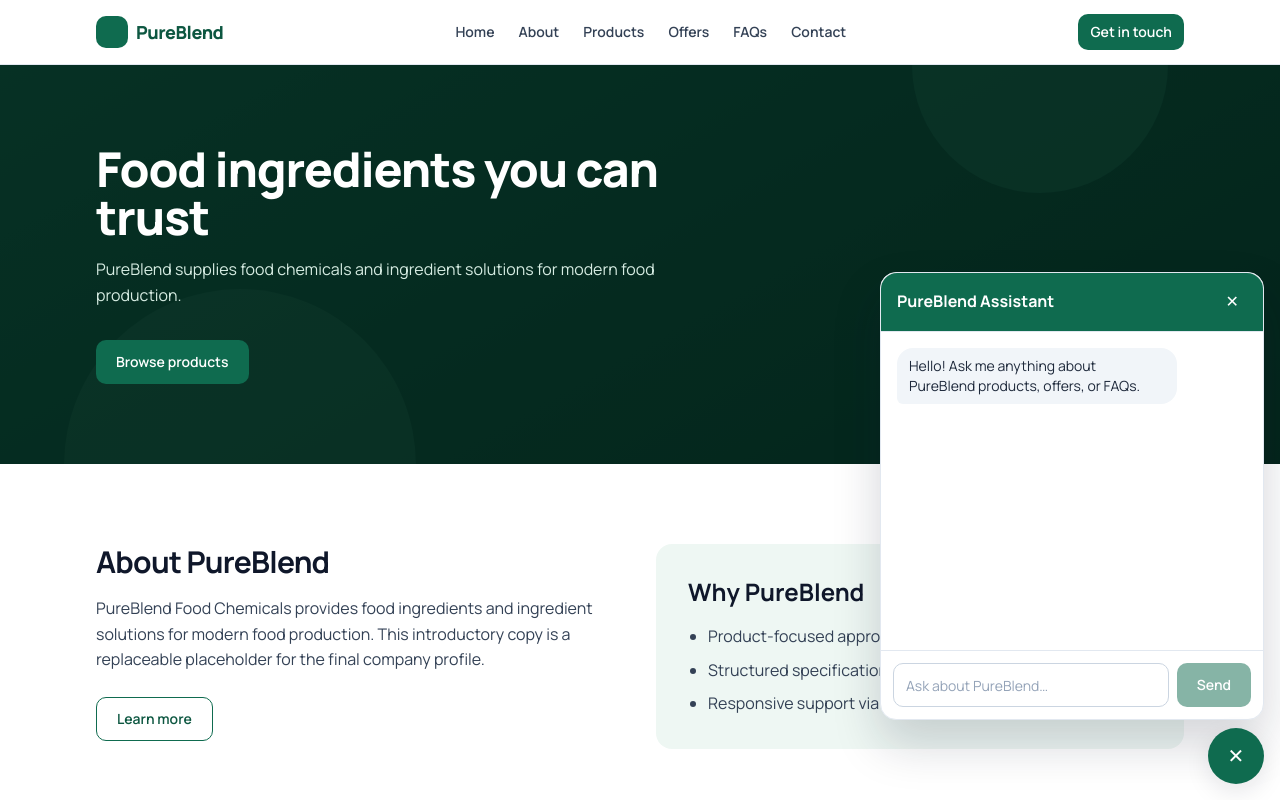
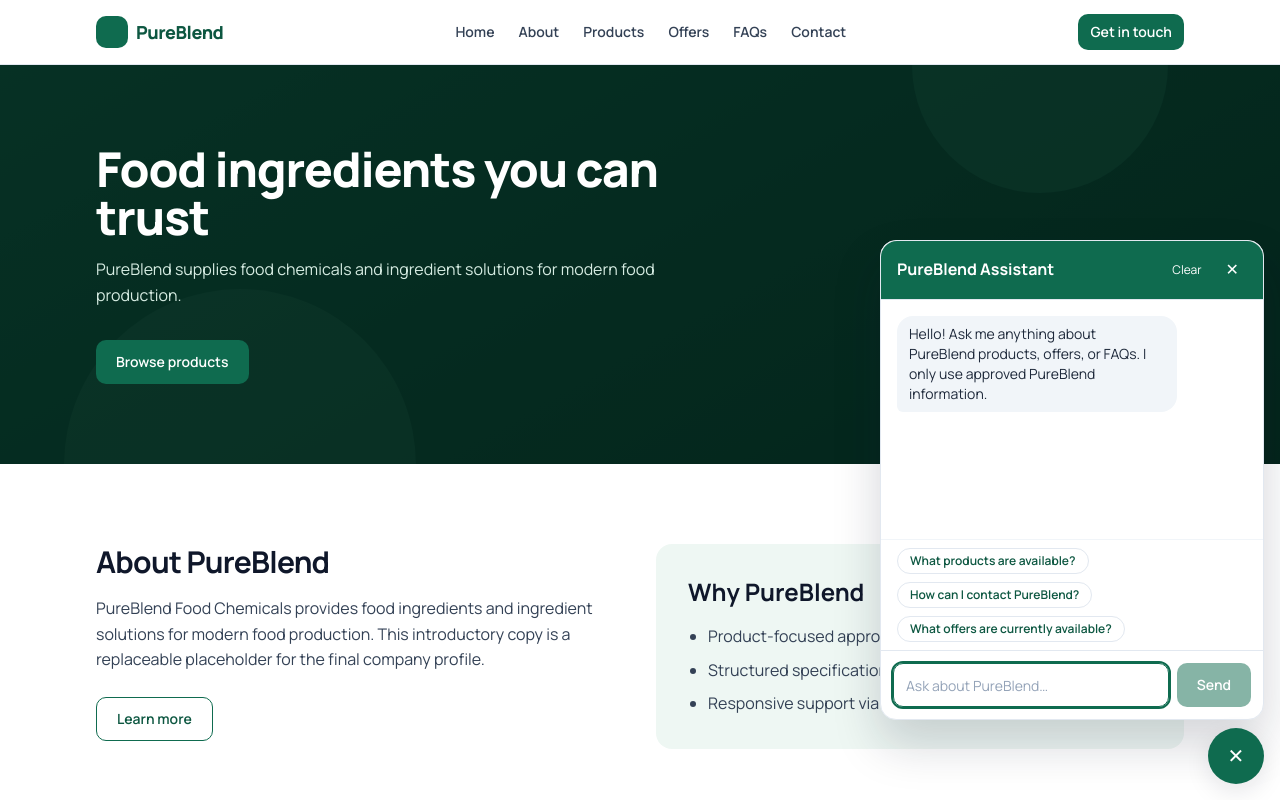
Before and after one commit to rkazim248-spec/PureBlend-Food-Chemicals, a Next.js app: page / in a window 1280 px wide. Both pictures are taken after a click on the button "Open chat". Shown: the top 800 px of the page. Built offline with nearby package versions, Linux system fonts and the light colour scheme.

Commit message:
frontend Phase 5

```diff
--- a/src/components/chat/ChatLauncher.tsx
+++ b/src/components/chat/ChatLauncher.tsx
@@ -1,7 +1,12 @@
 "use client";
 
 import { useState } from "react";
-import { ChatWindow } from "./ChatWindow";
+import dynamic from "next/dynamic";
+
+// Lazy-load the chat window so the initial public page stays light.
+const ChatWindow = dynamic(() => import("./ChatWindow").then((m) => m.ChatWindow), {
+  ssr: false,
+});
 
 export function ChatLauncher() {
   const [open, setOpen] = useState(false);
--- a/src/components/chat/ChatWindow.tsx
+++ b/src/components/chat/ChatWindow.tsx
@@ -1,39 +1,49 @@
 "use client";
 
-import { useRef, useState, type FormEvent } from "react";
+import { useEffect, useRef, useState, useCallback, type FormEvent } from "react";
 import { Button } from "@/components/ui/Button";
 import { Input } from "@/components/ui/Input";
 import { Spinner } from "@/components/ui/Spinner";
 import { sendChatMessage } from "@/lib/api";
+import { ApiError } from "@/lib/api/types";
 
 interface ChatMessage {
   id: number;
   role: "user" | "assistant" | "error";
   text: string;
+  sources?: { title: string; url?: string }[];
 }
 
-/**
- * Frontend-only chat UI. NO retrieval logic here — the backend RAG service
- * answers via POST /api/chat (see docs/06-ai-rag). If the backend is not
- * available, the UI shows a clear error state.
- */
+const WELCOME: ChatMessage = {
+  id: 0,
+  role: "assistant",
+  text: "Hello! Ask me anything about PureBlend products, offers, or FAQs. I only use approved PureBlend information.",
+};
+
+const SUGGESTED = [
+  "What products are available?",
+  "How can I contact PureBlend?",
+  "What offers are currently available?",
+];
+
 export function ChatWindow({ onClose }: { onClose: () => void }) {
-  const [messages, setMessages] = useState<ChatMessage[]>([
-    { id: 0, role: "assistant", text: "Hello! Ask me anything about PureBlend products, offers, or FAQs." },
-  ]);
+  const [messages, setMessages] = useState<ChatMessage[]>([WELCOME]);
   const [value, setValue] = useState("");
   const [sending, setSending] = useState(false);
   const [conversationId, setConversationId] = useState<string | undefined>();
   const nextId = useRef(1);
   const listRef = useRef<HTMLDivElement>(null);
+  const inputRef = useRef<HTMLInputElement>(null);
 
-  async function onSubmit(e: FormEvent) {
-    e.preventDefault();
-    const message = value.trim();
+  const focusInput = useCallback(() => inputRef.current?.focus(), []);
+
+  useEffect(() => { focusInput(); }, [focusInput]);
+
+  async function submit(text: string) {
+    const message = text.trim();
     if (!message || sending) return;
 
-    const userMsg: ChatMessage = { id: nextId.current++, role: "user", text: message };
-    setMessages((m) => [...m, userMsg]);
+    setMessages((m) => [...m, { id: nextId.current++, role: "user", text: message }]);
     setValue("");
     setSending(true);
 
@@ -46,34 +56,58 @@ export function ChatWindow({ onClose }: { onClose: () => void }) {
           id: nextId.current++,
           role: "assistant",
           text: res.reply?.trim() ? res.reply : "I did not receive a response. Please try again.",
+          sources: res.sources,
         },
       ]);
-    } catch {
-      setMessages((m) => [
-        ...m,
-        { id: nextId.current++, role: "error", text: "The assistant is unavailable right now. Please try again later." },
-      ]);
+    } catch (err) {
+      let text = "The assistant is temporarily unavailable. Please try again later.";
+      if (err instanceof ApiError && err.code === "RATE_LIMITED") {
+        text = "You are sending messages too quickly. Please wait a moment and try again.";
+      } else if (err instanceof ApiError && (err.code === "NETWORK_ERROR" || err.code === "TIMEOUT")) {
+        text = "Unable to connect right now. Please check your connection and try again.";
+      }
+      setMessages((m) => [...m, { id: nextId.current++, role: "error", text }]);
     } finally {
       setSending(false);
       requestAnimationFrame(() => listRef.current?.scrollTo({ top: listRef.current.scrollHeight }));
+      focusInput();
     }
+  }
+
+  function onSubmit(e: FormEvent) {
+    e.preventDefault();
+    submit(value);
+  }
+
+  function clearConversation() {
+    setMessages([WELCOME]);
+    setConversationId(undefined);
+    setValue("");
+    focusInput();
   }
 
   return (
     <div
       role="dialog"
+      aria-modal="true"
       aria-label="PureBlend assistant"
-      className="fixed inset-0 z-50 flex flex-col bg-white sm:inset-auto sm:bottom-20 sm:right-4 sm:h-[28rem] sm:w-96 sm:rounded-lg sm:border sm:border-neutral-200 sm:shadow-modal"
+      onKeyDown={(e) => { if (e.key === "Escape") onClose(); }}
+      className="fixed inset-0 z-50 flex flex-col bg-white sm:inset-auto sm:bottom-20 sm:right-4 sm:h-[30rem] sm:w-96 sm:rounded-lg sm:border sm:border-neutral-200 sm:shadow-modal"
     >
       <div className="flex items-center justify-between border-b border-neutral-200 bg-brand-600 px-4 py-3 text-white sm:rounded-t-lg">
         <p className="font-bold">PureBlend Assistant</p>
-        <button type="button" aria-label="Close chat" onClick={onClose} className="rounded px-2 py-1 hover:bg-brand-700">✕</button>
+        <div className="flex items-center gap-2">
+          <button type="button" onClick={clearConversation} className="rounded px-2 py-1 text-xs hover:bg-brand-700" aria-label="Clear conversation">
+            Clear
+          </button>
+          <button type="button" aria-label="Close chat" onClick={onClose} className="rounded px-2 py-1 hover:bg-brand-700">✕</button>
+        </div>
       </div>
 
       <div ref={listRef} aria-live="polite" className="flex-1 space-y-3 overflow-y-auto p-4 text-sm">
         {messages.map((m) => (
           <div key={m.id} className={m.role === "user" ? "flex justify-end" : "flex justify-start"}>
-            <p
+            <div
               className={
                 m.role === "user"
                   ? "max-w-[80%] rounded-lg rounded-br-sm bg-brand-600 px-3 py-2 text-white"
@@ -82,27 +116,44 @@ export function ChatWindow({ onClose }: { onClose: () => void }) {
                     : "max-w-[80%] rounded-lg rounded-bl-sm bg-neutral-100 px-3 py-2 text-neutral-800"
               }
             >
-              {m.text}
-            </p>
+              <p className="whitespace-pre-wrap break-words">{m.text}</p>
+              {m.sources && m.sources.length > 0 && (
+                <p className="mt-2 border-t border-neutral-200 pt-1 text-xs text-neutral-500">
+                  Based on PureBlend information{m.sources[0]?.title ? `: ${m.sources.map((s) => s.title).join(", ")}` : ""}
+                </p>
+              )}
+            </div>
           </div>
         ))}
         {sending && (
           <div className="flex justify-start">
-            <p className="rounded-lg rounded-bl-sm bg-neutral-100 px-3 py-2">
-              <Spinner label="Assistant is typing" />
+            <p className="rounded-lg rounded-bl-sm bg-neutral-100 px-3 py-2" aria-label="Assistant is searching PureBlend information">
+              <Spinner label="Assistant is searching PureBlend information" />
             </p>
           </div>
         )}
       </div>
 
+      {messages.length === 1 && (
+        <div className="flex flex-wrap gap-2 border-t border-neutral-100 px-4 py-2">
+          {SUGGESTED.map((q) => (
+            <button key={q} type="button" onClick={() => submit(q)} className="rounded-pill border border-neutral-200 px-3 py-1 text-xs font-semibold text-brand-700 hover:bg-brand-50">
+              {q}
+            </button>
+          ))}
+        </div>
+      )}
+
       <form onSubmit={onSubmit} className="flex items-end gap-2 border-t border-neutral-200 p-3">
         <div className="flex-1">
           <Input
+            ref={inputRef}
             aria-label="Message"
             placeholder="Ask about PureBlend…"
             value={value}
             onChange={(e) => setValue(e.target.value)}
             disabled={sending}
+            maxLength={500}
           />
         </div>
         <Button type="submit" loading={sending} disabled={!value.trim()}>Send</Button>
--- a/src/lib/api/services.ts
+++ b/src/lib/api/services.ts
@@ -55,6 +55,13 @@ export async function getFaqs(): Promise<Faq[]> {
 
 export async function sendChatMessage(message: string, conversationId?: string): Promise<ChatResponse> {
   // Never call an AI provider directly — always via the backend RAG endpoint.
+  if (config.useMockData) {
+    // Dev-only: no fake RAG answers. Tell the developer the backend is not wired.
+    return {
+      conversationId: conversationId ?? "dev-conversation",
+      reply: "The assistant backend is not connected in development. Wire the RAG service and answers will appear here.",
+    };
+  }
   return apiRequest<ChatResponse>(endpoints.chat.send, {
     method: "POST",
     body: { message, conversationId },
```
Also changed, not shown: 10 other files (tests, documents, lock files or other folders).
